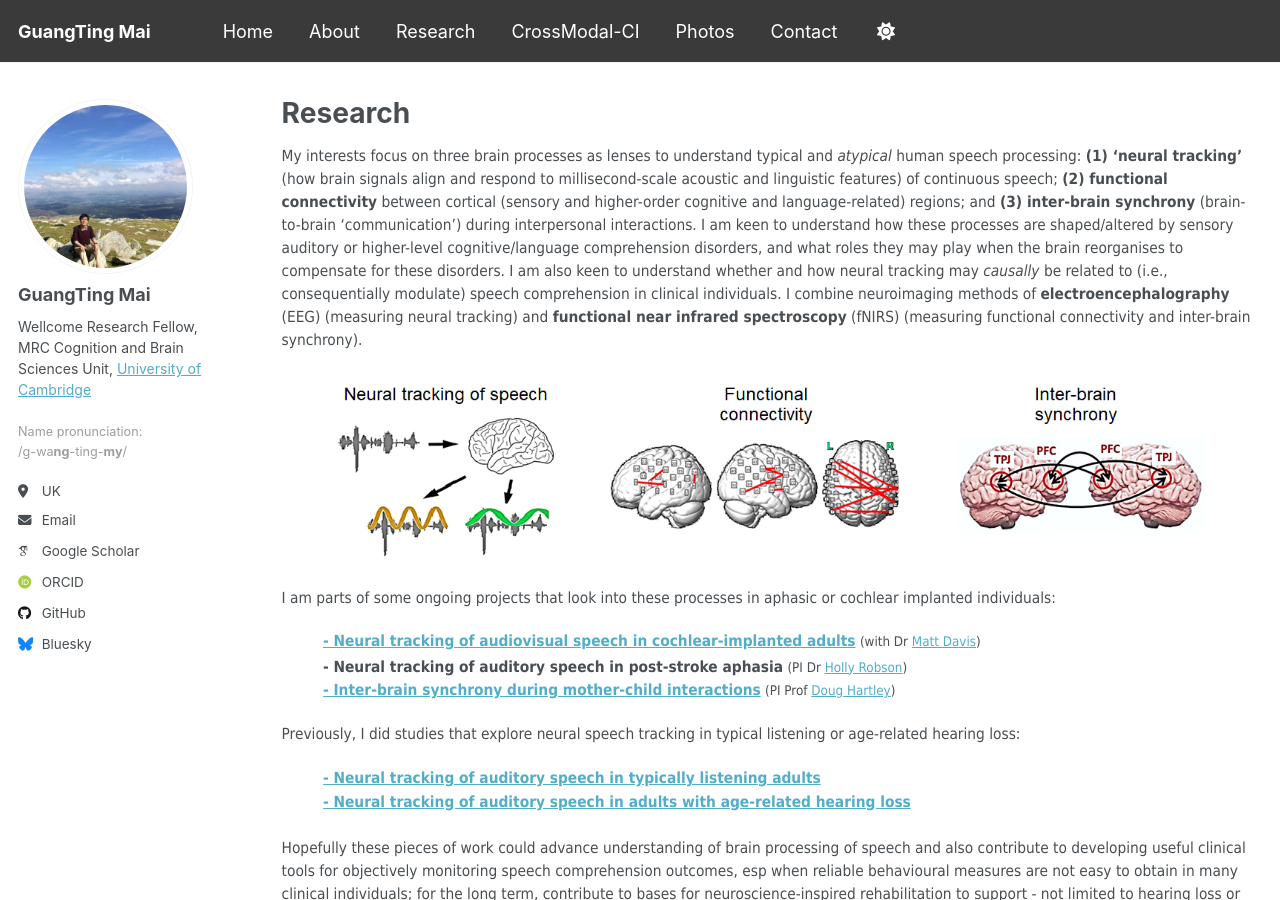
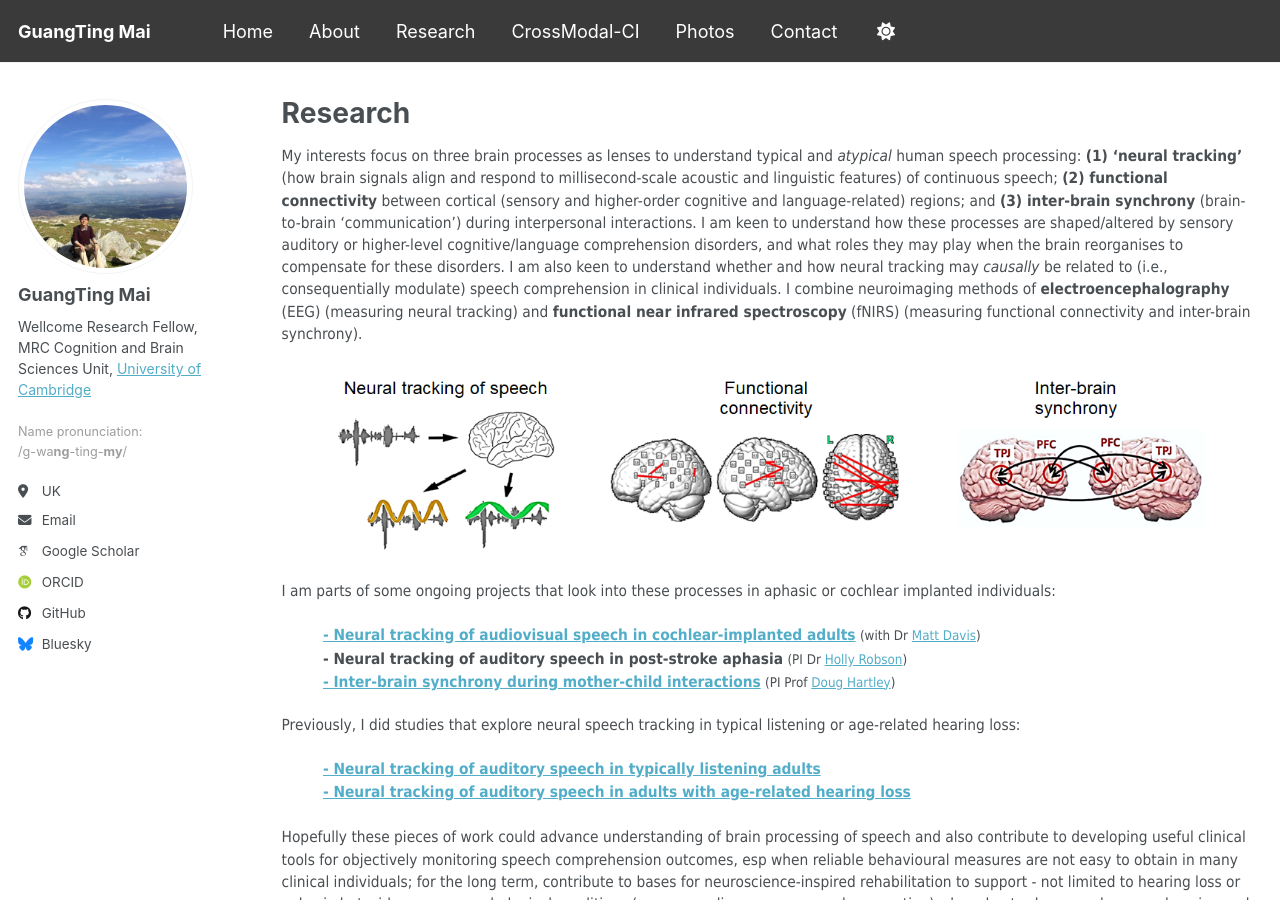
Before and after one commit to guangtingmai/guangtingmai.github.io, a Jekyll site: the page built from _pages/research.html, in a window 1280 px wide and 900 px high. Built offline with Jekyll 4.4.1, drawn with Linux system fonts in a browser that asks for light colours; some web fonts are replaced.

Commit message:
Update research.html

```diff
--- a/_pages/research.html
+++ b/_pages/research.html
@@ -4,7 +4,7 @@
 permalink: /research/
 author_profile: true
 ---
-<p><span style="font-size: 11.5pt;font-family: Tahoma;line-height: 1.5;display: block;margin-bottom: 0.01vh">My interests focus on three brain processes as lenses to
+<p><span style="font-size: 11.5pt;font-family: Tahoma;line-height: 1.45;display: block;margin-bottom: 0.01vh">My interests focus on three brain processes as lenses to
   understand typical and <i>atypical</i> human speech processing: <strong>(1) ‘neural tracking’</strong> (how brain signals align and respond to millisecond-scale acoustic
   and linguistic features) of continuous speech; <strong>(2) functional connectivity</strong> between cortical (sensory and higher-order cognitive and
   language-related) regions; and <strong>(3) inter-brain synchrony</strong> (brain-to-brain ‘communication’) during interpersonal interactions.
@@ -18,16 +18,16 @@
 </p>
 <p><span style="font-size: 11.5pt;font-family: Tahoma;line-height: 1.2;display: block;margin-bottom: 0.05vh">I am parts of some ongoing projects that look into these processes in aphasic or cochlear implanted individuals:</span></p>
 <p>
-  <span style="font-size: 11.5pt;font-family: Tahoma;line-height: 1.5;display: block;margin-bottom: 0.25vh">&emsp;&emsp;&emsp;<a href="https://guangtingmai.github.io/crossmodal-ci/"><strong>- Neural tracking of audiovisual speech in cochlear-implanted adults</strong></a> <span style="font-size:10pt;">(with Dr <a href="https://www.mrc-cbu.cam.ac.uk/people/matt.davis/">Matt Davis</a>)</span></span>
-  <span style="font-size: 11.5pt;font-family: Tahoma;line-height: 1.5;display: block;margin-bottom: 0.05vh">&emsp;&emsp;&emsp;<strong>- Neural tracking of auditory speech in post-stroke aphasia</strong> <span style="font-size:10pt;">(PI Dr <a href="https://profiles.ucl.ac.uk/82001-holly-robson">Holly Robson</a>)</span></span>
-  <span style="font-size: 11.5pt;font-family: Tahoma;line-height: 1.5;display: block;margin-bottom: 0.05vh">&emsp;&emsp;&emsp;<a href="https://guangtingmai.github.io/interbrain-sync/"><strong>- Inter-brain synchrony during mother-child interactions</strong></a> <span style="font-size:10pt;">(PI Prof <a href="https://www.nottingham.ac.uk/Medicine/people/douglas.hartley">Doug Hartley</a>)</span></span>
+  <span style="font-size: 11.5pt;font-family: Tahoma;line-height: 1.45;display: block;margin-bottom: 0.25vh">&emsp;&emsp;&emsp;<a href="https://guangtingmai.github.io/crossmodal-ci/"><strong>- Neural tracking of audiovisual speech in cochlear-implanted adults</strong></a> <span style="font-size:10pt;">(with Dr <a href="https://www.mrc-cbu.cam.ac.uk/people/matt.davis/">Matt Davis</a>)</span></span>
+  <span style="font-size: 11.5pt;font-family: Tahoma;line-height: 1.45;display: block;margin-bottom: 0.05vh">&emsp;&emsp;&emsp;<strong>- Neural tracking of auditory speech in post-stroke aphasia</strong> <span style="font-size:10pt;">(PI Dr <a href="https://profiles.ucl.ac.uk/82001-holly-robson">Holly Robson</a>)</span></span>
+  <span style="font-size: 11.5pt;font-family: Tahoma;line-height: 1.45;display: block;margin-bottom: 0.05vh">&emsp;&emsp;&emsp;<a href="https://guangtingmai.github.io/interbrain-sync/"><strong>- Inter-brain synchrony during mother-child interactions</strong></a> <span style="font-size:10pt;">(PI Prof <a href="https://www.nottingham.ac.uk/Medicine/people/douglas.hartley">Doug Hartley</a>)</span></span>
 </p>
 <p><span style="font-size: 11.5pt;font-family: Tahoma;line-height: 1.2;display: block;margin-bottom: 0.05vh">Previously, I did studies that explore neural speech tracking in typical listening or age-related hearing loss:</span></p>
 <p>
-  <span style="font-size: 11.5pt;font-family: Tahoma;line-height: 1.5;display: block;margin-bottom: 0.05vh">&emsp;&emsp;&emsp;<a href="https://guangtingmai.github.io/neuraltrack-typical/"><strong>- Neural tracking of auditory speech in typically listening adults</strong></a></span>
-  <span style="font-size: 11.5pt;font-family: Tahoma;line-height: 1.5;display: block;margin-bottom: 0.25vh">&emsp;&emsp;&emsp;<a href="https://guangtingmai.github.io/neuraltrack-hearingloss/"><strong>- Neural tracking of auditory speech in adults with age-related hearing loss</strong></a></span>
+  <span style="font-size: 11.5pt;font-family: Tahoma;line-height: 1.45;display: block;margin-bottom: 0.05vh">&emsp;&emsp;&emsp;<a href="https://guangtingmai.github.io/neuraltrack-typical/"><strong>- Neural tracking of auditory speech in typically listening adults</strong></a></span>
+  <span style="font-size: 11.5pt;font-family: Tahoma;line-height: 1.45;display: block;margin-bottom: 0.25vh">&emsp;&emsp;&emsp;<a href="https://guangtingmai.github.io/neuraltrack-hearingloss/"><strong>- Neural tracking of auditory speech in adults with age-related hearing loss</strong></a></span>
 </p>
-<p><span style="font-size: 11.5pt;font-family: Tahoma;line-height: 1.5;display: block;">Hopefully these pieces of work could advance understanding of brain processing of speech and
+<p><span style="font-size: 11.5pt;font-family: Tahoma;line-height: 1.45;display: block;">Hopefully these pieces of work could advance understanding of brain processing of speech and
   also contribute to developing useful clinical tools for objectively monitoring speech comprehension outcomes, esp when reliable behavioural measures are not easy
   to obtain in many clinical individuals; for the long term, contribute to bases for neuroscience-inspired rehabilitation to support - not limited to hearing loss
   or aphasia but wider - neuropsychological conditions (e.g., neurodivergence, neurodegeneration) when day-to-day speech comprehension and communication become
```
